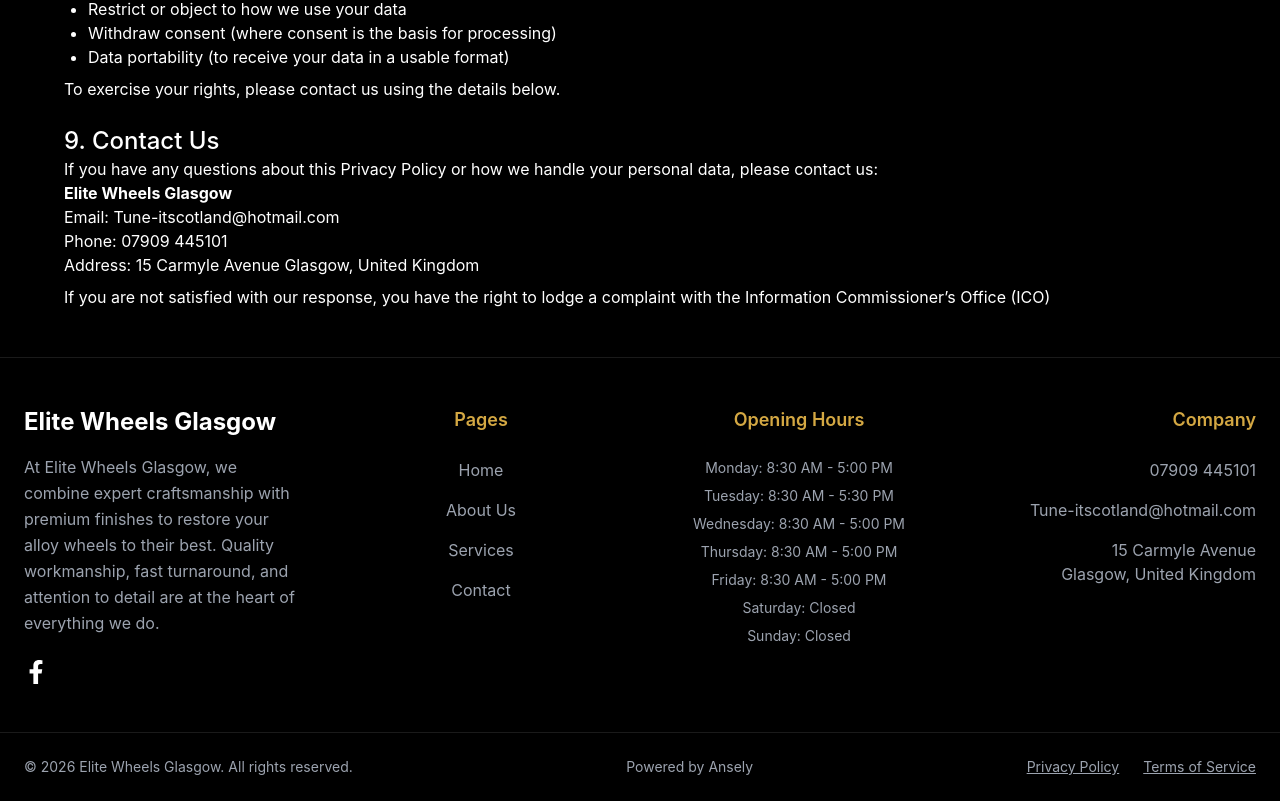
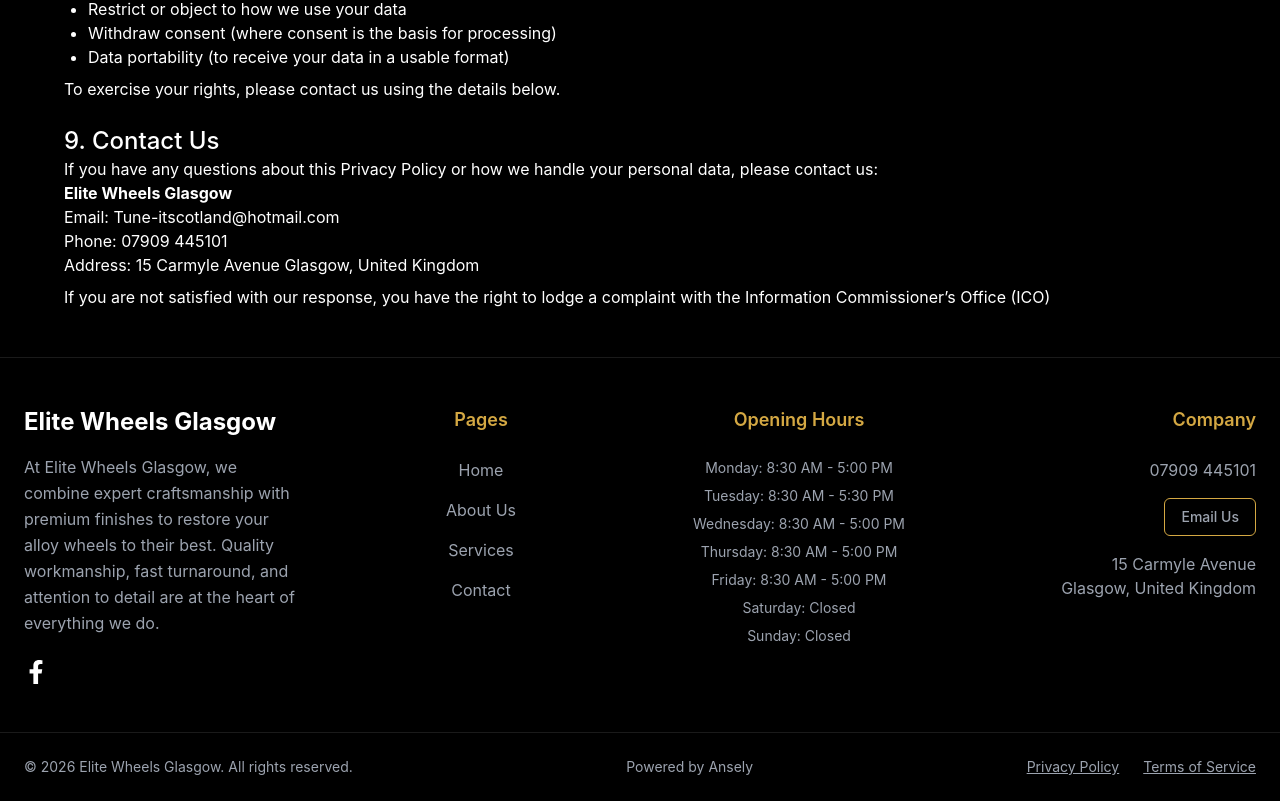
Before and after one commit to shandiru/Elite-Wheel, a React (Vite) app: page /privacy-policy in a window 1280 px wide. Shown: the part 1379-2180 px from the top of the page. Built offline with nearby package versions, Linux system fonts and the light colour scheme.

Commit message:
fix footer email

```diff
--- a/src/components/Footer.jsx
+++ b/src/components/Footer.jsx
@@ -64,10 +64,13 @@
                 </a>
               </li>
 
-              {/* Clickable email */}
+              {/* Email button */}
               <li>
-                <a href="mailto:Tune-itscotland@hotmail.com" className="hover:text-white transition-colors">
-                  Tune-itscotland@hotmail.com
+                <a
+                  href="mailto:Tune-itscotland@hotmail.com"
+                  className="inline-flex items-center justify-center rounded-md border border-[var(--gold)] px-4 py-2 text-sm font-medium text-[var(--gold)] transition-colors hover:bg-[var(--gold)] hover:text-black"
+                >
+                  Email Us
                 </a>
               </li>
 
```
